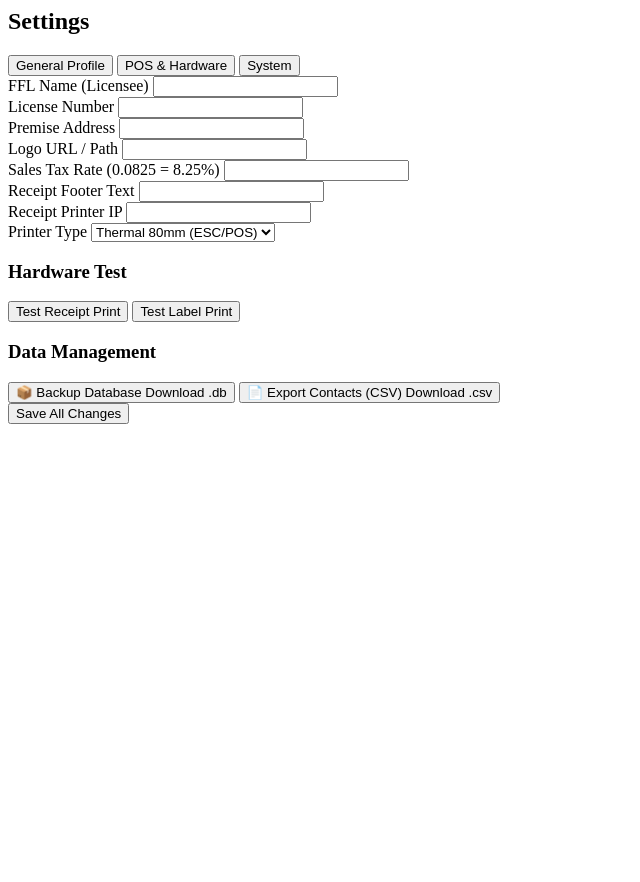
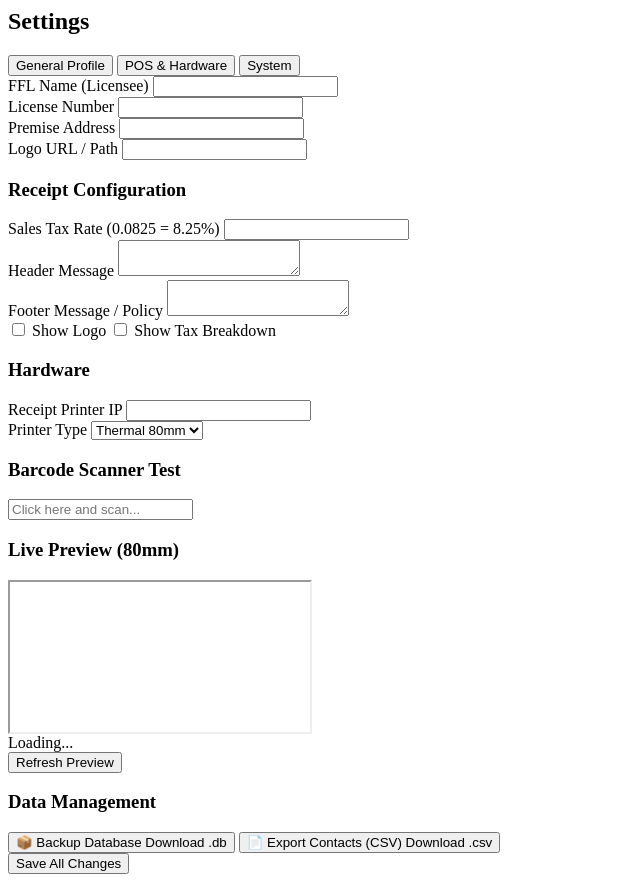
Before and after one commit to ManifoldDynamics/PraetorFFL, a Flask app: template ffl_suite/web/templates/modules/settings.html in a window 1280 px wide. Shown: the whole page, without its empty margins (0-640 px from the left). Before the commit the page ends 424 px from the top, so only its background shows below. Run offline with Flask 3, Linux system fonts and the light colour scheme; the template is opened without the code that fills it, so the values that code supplies are empty.

Commit message:
Finalize Hardware/Receipt Config and Cleanup
- Implemented receipt customization (Logo, Header/Footer text, Printer type) in Settings.
- Added live receipt preview using temporary PDF generation API.
- Fixed PyInstaller resource path handling for frozen executable database access.
- Removed dead code (old main.py) to streamline build.
- Updated receipt generator to respect user configuration.

```diff
--- a/ffl_suite/web/templates/modules/settings.html
+++ b/ffl_suite/web/templates/modules/settings.html
@@ -31,16 +31,41 @@
     </div>
 
     <!-- POS Tab -->
-    <div x-show="tab==='pos'" class="bg-gray-800 rounded-2xl p-8 border border-gray-700">
-        <div class="grid grid-cols-2 gap-6">
+    <div x-show="tab==='pos'" class="flex gap-6 h-full">
+        <!-- Left: Config -->
+        <div class="flex-1 bg-gray-800 rounded-2xl p-8 border border-gray-700 overflow-y-auto">
+            <h3 class="font-bold text-white mb-4 text-xl">Receipt Configuration</h3>
+
+            <div class="space-y-4 mb-6">
                 <div>
                     <label class="block text-gray-400 mb-2">Sales Tax Rate (0.0825 = 8.25%)</label>
                     <input x-model="config.tax_rate" class="w-full bg-gray-900 border border-gray-600 rounded-xl px-4 py-3 text-white">
                 </div>
+
                 <div>
-                <label class="block text-gray-400 mb-2">Receipt Footer Text</label>
-                <input x-model="config.receipt_footer" class="w-full bg-gray-900 border border-gray-600 rounded-xl px-4 py-3 text-white">
+                    <label class="block text-gray-400 mb-2">Header Message</label>
+                    <textarea x-model="config.receipt_header" class="w-full bg-gray-900 border border-gray-600 rounded-xl px-4 py-3 text-white h-20"></textarea>
                 </div>
+
+                <div>
+                    <label class="block text-gray-400 mb-2">Footer Message / Policy</label>
+                    <textarea x-model="config.receipt_footer" class="w-full bg-gray-900 border border-gray-600 rounded-xl px-4 py-3 text-white h-24"></textarea>
+                </div>
+
+                <div class="space-y-2">
+                    <label class="flex items-center space-x-3 cursor-pointer bg-gray-900 p-3 rounded-xl border border-gray-700">
+                        <input type="checkbox" x-model="config.receipt_show_logo" class="form-checkbox h-5 w-5 text-blue-600 rounded">
+                        <span class="text-white">Show Logo</span>
+                    </label>
+                    <label class="flex items-center space-x-3 cursor-pointer bg-gray-900 p-3 rounded-xl border border-gray-700">
+                        <input type="checkbox" x-model="config.receipt_show_tax" class="form-checkbox h-5 w-5 text-blue-600 rounded">
+                        <span class="text-white">Show Tax Breakdown</span>
+                    </label>
+                </div>
+            </div>
+
+            <h3 class="font-bold text-white mb-4 text-xl border-t border-gray-700 pt-4">Hardware</h3>
+            <div class="grid grid-cols-2 gap-4">
                 <div>
                     <label class="block text-gray-400 mb-2">Receipt Printer IP</label>
                     <input x-model="config.printer_ip" class="w-full bg-gray-900 border border-gray-600 rounded-xl px-4 py-3 text-white">
@@ -48,18 +73,28 @@
                 <div>
                     <label class="block text-gray-400 mb-2">Printer Type</label>
                     <select x-model="config.printer_type" class="w-full bg-gray-900 border border-gray-600 rounded-xl px-4 py-3 text-white">
-                    <option value="80mm">Thermal 80mm (ESC/POS)</option>
+                        <option value="80mm">Thermal 80mm</option>
                         <option value="58mm">Thermal 58mm</option>
-                    <option value="A4">Standard A4/Letter</option>
+                        <option value="A4">A4/Letter PDF</option>
                     </select>
                 </div>
             </div>
+
+            <!-- Scanner Test -->
             <div class="mt-6 p-4 bg-gray-900 rounded-xl border border-gray-700">
-            <h3 class="font-bold text-gray-400 mb-2">Hardware Test</h3>
-            <div class="flex space-x-4">
-                <button class="px-4 py-2 bg-gray-700 rounded-lg">Test Receipt Print</button>
-                <button class="px-4 py-2 bg-gray-700 rounded-lg">Test Label Print</button>
+                <h3 class="font-bold text-gray-400 mb-2">Barcode Scanner Test</h3>
+                <input type="text" placeholder="Click here and scan..." class="w-full bg-black border border-gray-600 rounded-lg px-3 py-2 font-mono text-green-400">
             </div>
+        </div>
+
+        <!-- Right: Live Preview -->
+        <div class="w-1/3 bg-gray-900 rounded-2xl border border-gray-700 flex flex-col p-4">
+            <h3 class="font-bold text-gray-400 mb-4 text-center">Live Preview (80mm)</h3>
+            <div class="flex-1 bg-white rounded-lg overflow-hidden flex items-center justify-center relative">
+                <iframe :src="previewUrl" class="w-full h-full border-none"></iframe>
+                <div x-show="loadingPreview" class="absolute inset-0 bg-black/50 flex items-center justify-center text-white">Loading...</div>
+            </div>
+            <button @click="updatePreview" class="mt-4 bg-gray-700 hover:bg-gray-600 text-white font-bold py-3 rounded-xl">Refresh Preview</button>
         </div>
     </div>
 
@@ -90,16 +125,47 @@
         return {
             tab: 'general',
             config: {},
+            previewUrl: '',
+            loadingPreview: false,
+
             init() {
-                fetch('/api/settings').then(r=>r.json()).then(d => this.config = d);
+                fetch('/api/settings').then(r=>r.json()).then(d => {
+                    this.config = d;
+                    // Ensure bools
+                    this.config.receipt_show_logo = !!this.config.receipt_show_logo;
+                    this.config.receipt_show_tax = !!this.config.receipt_show_tax;
+                    if(this.tab==='pos') this.updatePreview();
+                });
+
+                this.$watch('tab', (val) => {
+                    if(val === 'pos' && !this.previewUrl) this.updatePreview();
+                });
             },
+
             save() {
                 fetch('/api/settings', {
                     method: 'POST',
                     headers: {'Content-Type': 'application/json'},
                     body: JSON.stringify(this.config)
                 }).then(r=>r.json()).then(res => {
-                    if(res.success) alert("Settings Saved!");
+                    if(res.success) {
+                        alert("Settings Saved!");
+                        if(this.tab==='pos') this.updatePreview();
+                    }
+                });
+            },
+
+            updatePreview() {
+                this.loadingPreview = true;
+                fetch('/api/settings/receipt-preview', {
+                    method: 'POST',
+                    headers: {'Content-Type': 'application/json'},
+                    body: JSON.stringify(this.config)
+                })
+                .then(r => r.json())
+                .then(res => {
+                    if(res.success) this.previewUrl = res.url;
+                    this.loadingPreview = false;
                 });
             }
         }
--- a/main_web.py
+++ b/main_web.py
@@ -180,6 +180,43 @@ def api_get_receipt(sale_id):
             return send_file(path)
     return "Receipt not found", 404
 
+@app.route('/api/settings/receipt-preview', methods=['POST'])
+def api_receipt_preview():
+    data = request.json
+    # data contains draft settings
+    # Generate a dummy receipt using these settings
+    try:
+        from ffl_suite.reports.receipt_generator import generate_receipt_pdf
+        import tempfile
+
+        # Mock sale data
+        mock_sale = {
+            'id': 9999, 'date': '2023-12-31 23:59',
+            'subtotal': 100.00, 'tax': 8.25, 'total': 108.25,
+            'items': [
+                {'name': 'Glock 19 Gen 5', 'quantity': 1, 'price': 550.00},
+                {'name': '9mm Ammo Box', 'quantity': 2, 'price': 25.00}
+            ]
+        }
+
+        # We need to temporarily override settings logic to use 'data' instead of DB
+        # But generator calls get_setting(). We can modify generator to accept overrides.
+
+        with tempfile.NamedTemporaryFile(delete=False, suffix=".pdf") as tmp:
+            tmp_path = tmp.name
+
+        generate_receipt_pdf(tmp_path, mock_sale, settings_override=data)
+
+        return jsonify({'success': True, 'url': f'/api/temp/download/{os.path.basename(tmp_path)}'})
+    except Exception as e:
+        return jsonify({'success': False, 'error': str(e)}), 400
+
+@app.route('/api/temp/download/<filename>')
+def api_temp_download(filename):
+    import tempfile
+    from flask import send_from_directory
+    return send_from_directory(tempfile.gettempdir(), filename)
+
 # --- Inventory Edit ---
 @app.route('/api/inventory/update', methods=['POST'])
 def api_inventory_update():
```
Also changed, not shown: ffl_suite/database/db_manager.py (+9 -1 lines), ffl_suite/main.py (deleted, +0 -19 lines), ffl_suite/reports/receipt_generator.py (+38 -2 lines). Lines whose indentation alone changed are shown as unchanged.
